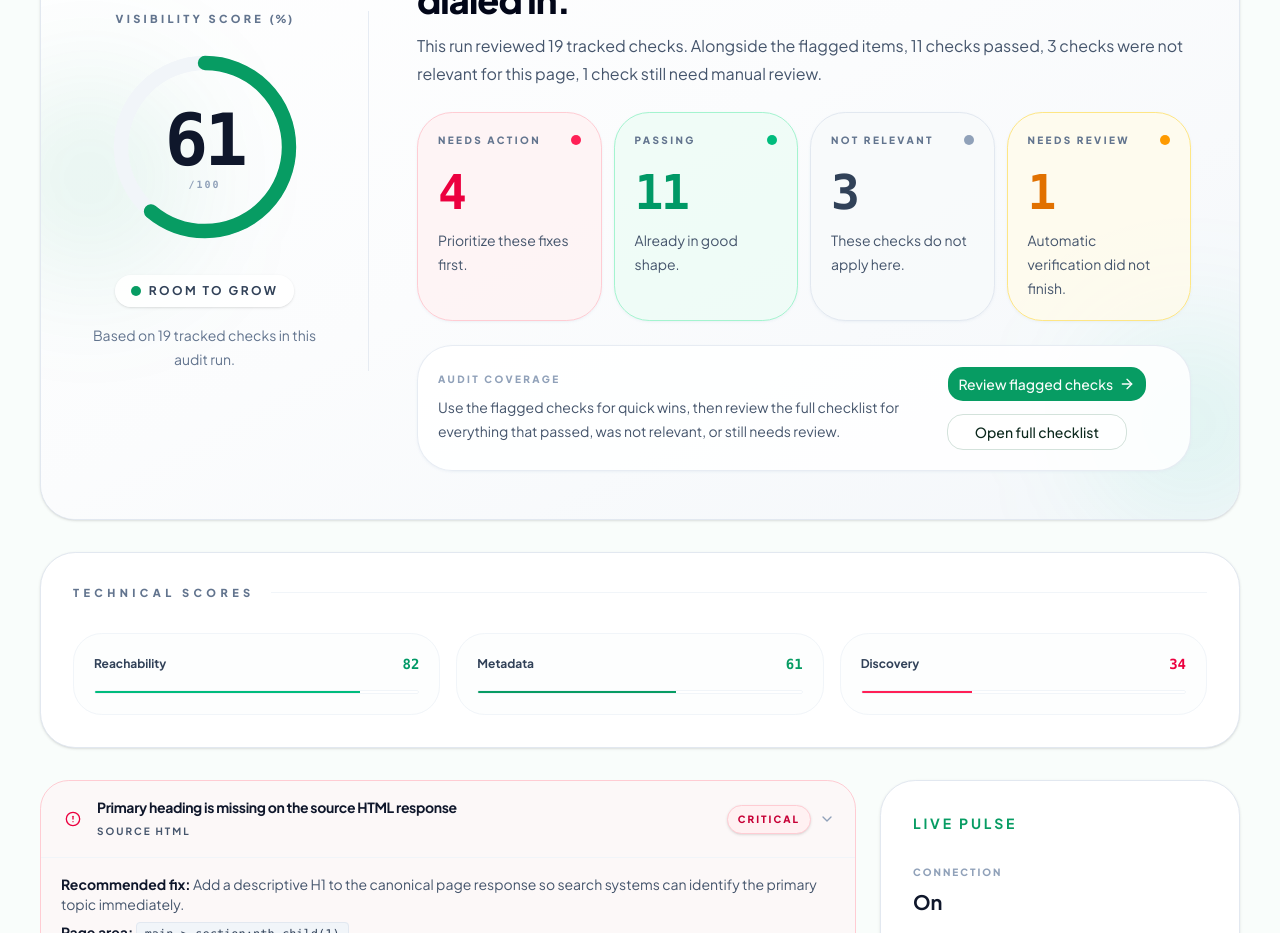
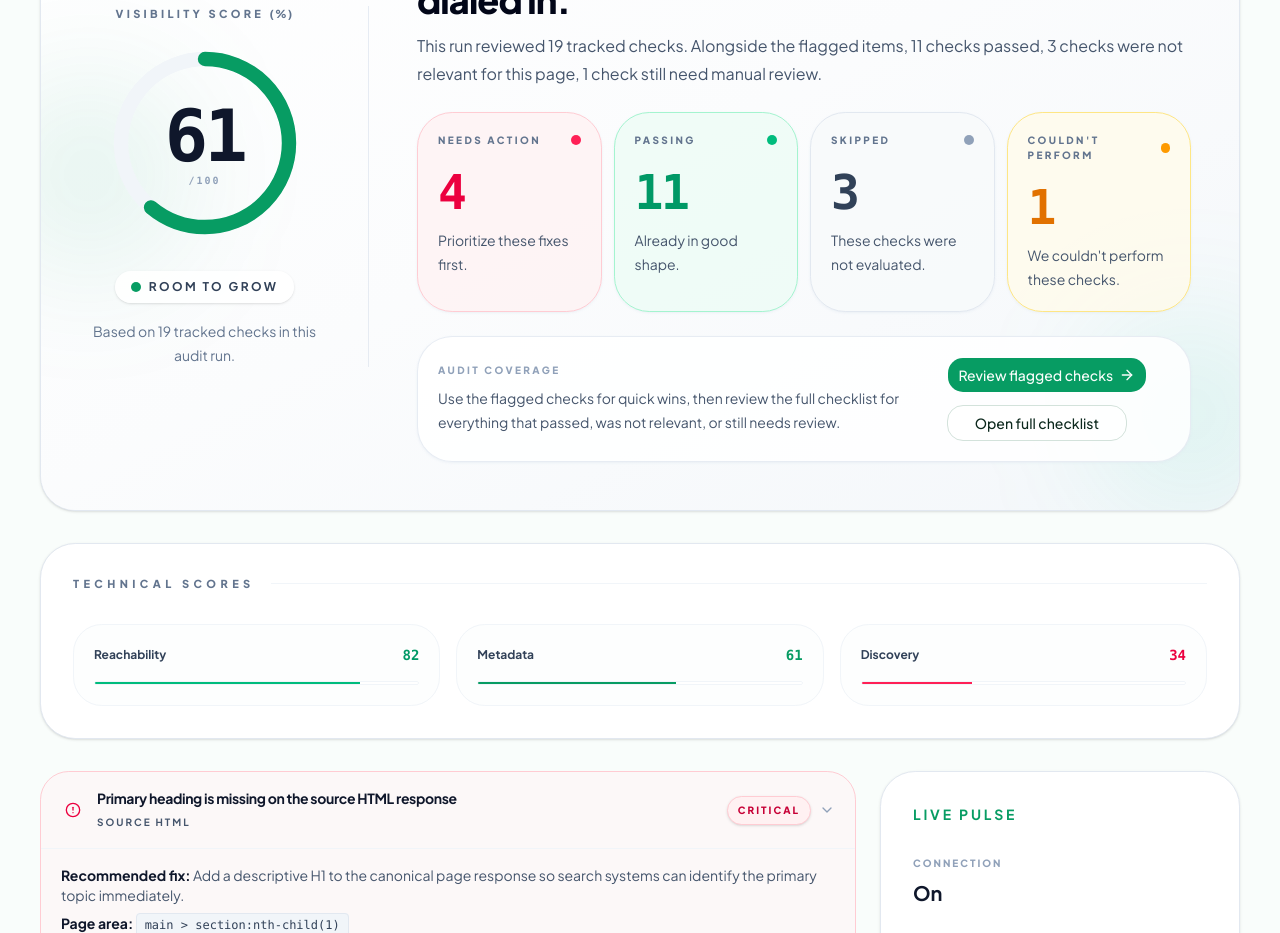
Before and after one commit to nabinpkl/seogeocheck, a Next.js app in the folder frontend/: page /internal/design-system in a window 1280 px wide. Shown: the part 2260-3193 px from the top of the page. Built offline with nearby package versions, Linux system fonts and the light colour scheme.

Commit message:
feat: Update audit score breakdown labels and helper texts, and hide cards with zero count.

```diff
--- a/frontend/src/features/audit/AuditScoreHero.tsx
+++ b/frontend/src/features/audit/AuditScoreHero.tsx
@@ -179,21 +179,21 @@ export function AuditScoreHero({
       tone: "success" as const,
     },
     {
-      label: "Not relevant",
+      label: "Skipped",
       count: notApplicableCount,
       helper:
         notApplicableCount > 0
-          ? "These checks do not apply here."
+          ? "These checks were not evaluated."
           : "All tracked checks applied.",
       tone: "neutral" as const,
     },
     {
-      label: "Needs review",
+      label: "Couldn't Perform",
       count: systemErrorCount,
       helper:
         systemErrorCount > 0
-          ? "Automatic verification did not finish."
-          : "Automatic verification completed.",
+          ? "We couldn't perform these checks."
+          : "All checks were performed.",
       tone: "warning" as const,
     },
   ];
@@ -285,6 +285,7 @@ export function AuditScoreHero({
 
           <div className="grid gap-3 sm:grid-cols-2 xl:grid-cols-4">
             {breakdownCards.map((card) => (
+              card.count > 0 && (
               <div
                 key={card.label}
                 className={cn(
@@ -313,7 +314,7 @@ export function AuditScoreHero({
                 </div>
                 <p className="mt-3 text-sm leading-6 text-slate-600">{card.helper}</p>
               </div>
-            ))}
+            )))}
           </div>
 
           <div className="flex flex-col gap-4 rounded-3xl border border-slate-200/80 bg-white/85 p-5 shadow-sm shadow-slate-200/40 sm:flex-row sm:items-center sm:justify-between">
```
